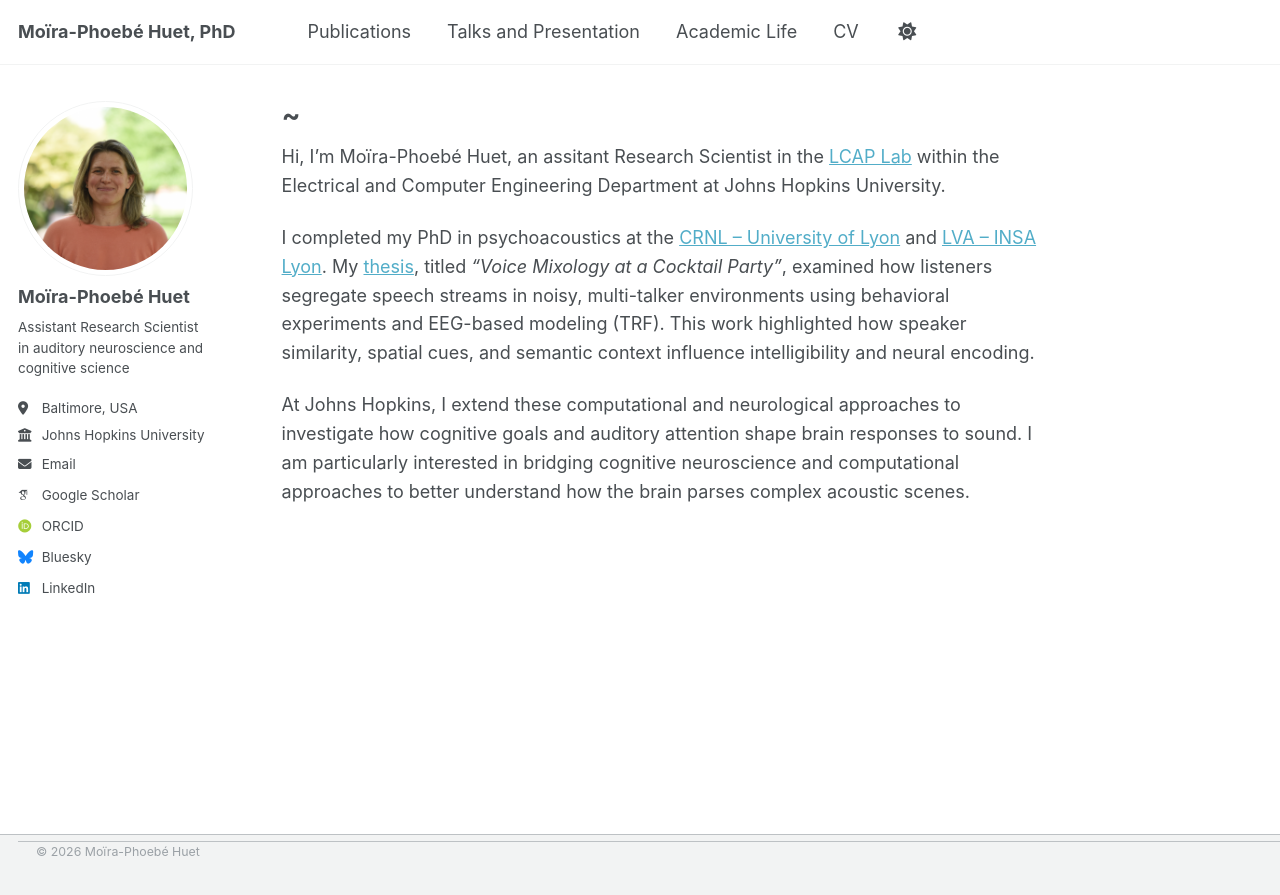
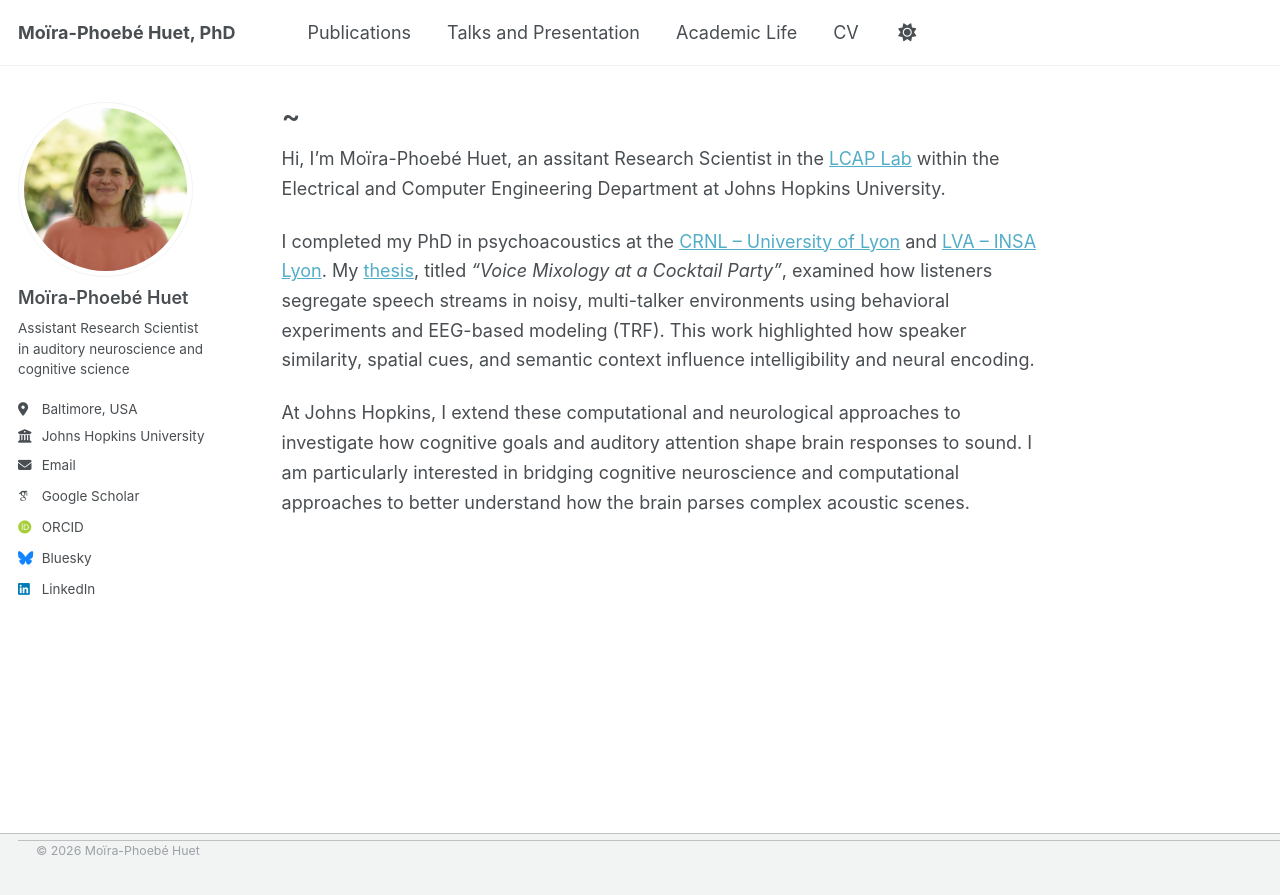
Before and after one commit to mphuet/mphuet.github.io, a Jekyll site: the page built from _pages/about.md, in a window 1280 px wide. Shown: the top 895 px of the page. Built offline with Jekyll 4.4.1, drawn with Linux system fonts in a browser that asks for light colours; some web fonts are replaced.

Commit message:
Update main.scss

```diff
--- a/assets/css/main.scss
+++ b/assets/css/main.scss
@@ -43,10 +43,14 @@
 ;
 
 body {
-  font-family: 'Inter', sans-serif;
+  font-family: "IBM Plex Sans", -apple-system, BlinkMacSystemFont, "Segoe UI", Roboto, Arial, sans-serif;
   font-size: 18px;
-  line-height: 1.6;
+  line-height: 1.65;
 }
+h1, h2, h3 {
+  font-weight: 600;
+}
+
 
 /* Tighten overall page spacing (more faculty/portfolio-like) */
 body {
```
